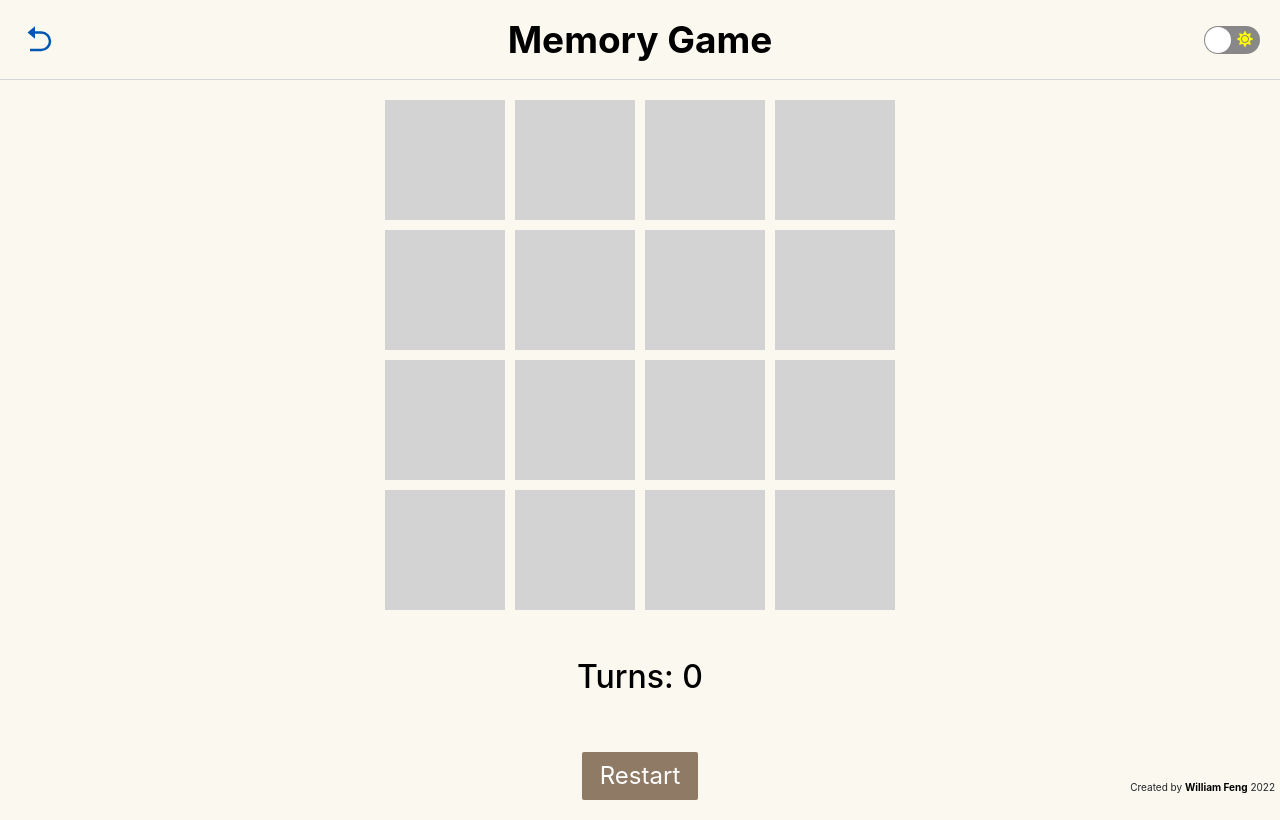
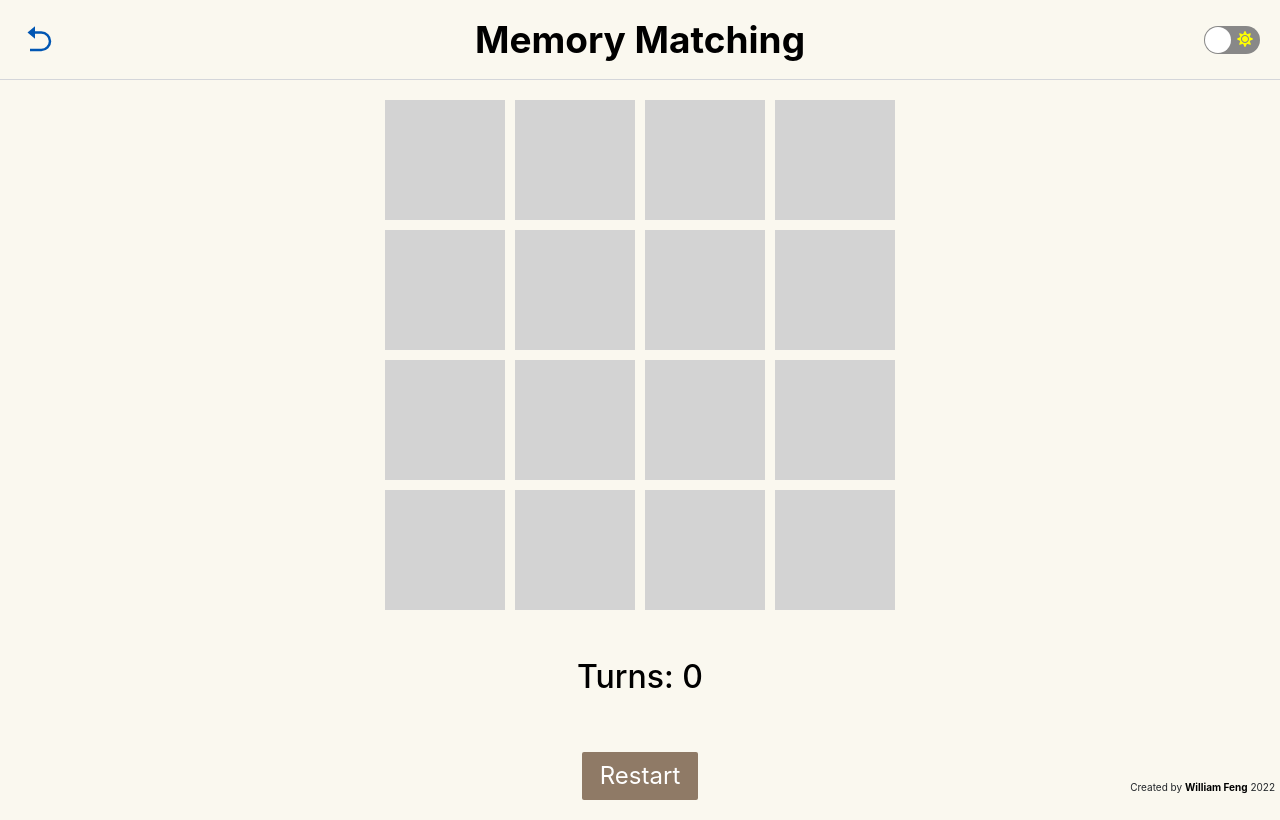
Before and after one commit to William-Feng/mini-playground, a React (Create React App) app: page /memory in a window 1280 px wide. Built offline with nearby package versions, Linux system fonts and the light colour scheme.

Commit message:
Finalise Sliding Puzzle game

```diff
--- a/src/App.js
+++ b/src/App.js
@@ -54,8 +54,18 @@ function App() {
           path="/memory"
           element={
             <ThemeContext.Provider value={{ theme, toggleTheme }}>
-              <Navbar heading="Memory Game" />
+              <Navbar heading="Memory Matching" />
               <Memory />
+              <Footer />
+            </ThemeContext.Provider>
+          }
+        />
+        <Route
+          path="/sliding"
+          element={
+            <ThemeContext.Provider value={{ theme, toggleTheme }}>
+              <Navbar heading="Sliding Puzzle" />
+              <Sliding />
               <Footer />
             </ThemeContext.Provider>
           }
@@ -70,16 +80,6 @@ function App() {
             </ThemeContext.Provider>
           }
         />
-        <Route
-          path="/sliding"
-          element={
-            <ThemeContext.Provider value={{ theme, toggleTheme }}>
-              <Navbar heading="Sliding Puzzle" />
-              <Sliding />
-              <Footer />
-            </ThemeContext.Provider>
-          }
-        />
       </Routes>
     </>
   );
--- a/src/components/home/Home.css
+++ b/src/components/home/Home.css
@@ -28,7 +28,7 @@
 
 .game {
   height: 350px;
-  width: 500px;
+  width: 400px;
   margin: 20px 25px;
   border-radius: 10px;
   display: flex;
--- a/src/components/home/Home.js
+++ b/src/components/home/Home.js
@@ -7,6 +7,8 @@ import TicTacToeLight from "./images/tic-tac-toe-light.png";
 import TicTacToeDark from "./images/tic-tac-toe-dark.png";
 import MemoryLight from "./images/memory-light.png";
 import MemoryDark from "./images/memory-dark.png";
+import SlidingLight from "./images/sliding-light.png";
+import SlidingDark from "./images/sliding-dark.png";
 import Game2048Light from "./images/2048-light.png";
 import Game2048Dark from "./images/2048-dark.png";
 import HomeHeading from "./HomeHeading";
@@ -42,11 +44,21 @@ function Home() {
         <Link to="/memory">
           <div className="game">
             {theme === "light" ? (
-              <img src={MemoryLight} alt="Memory Game" />
+              <img src={MemoryLight} alt="Memory Matching" />
             ) : (
-              <img src={MemoryDark} alt="Memory Game" />
+              <img src={MemoryDark} alt="Memory Matching" />
             )}
-            <div className="gameTitle">Memory Game</div>
+            <div className="gameTitle">Memory Matching</div>
+          </div>
+        </Link>
+        <Link to="/sliding">
+          <div className="game">
+            {theme === "light" ? (
+              <img src={SlidingLight} alt="Sliding Puzzle" />
+            ) : (
+              <img src={SlidingDark} alt="Sliding Puzzle" />
+            )}
+            <div className="gameTitle">Sliding Puzzle</div>
           </div>
         </Link>
         <Link to="/2048">
```
Also changed, not shown: src/components/home/images/sliding-dark.png (added), src/components/home/images/sliding-light.png (added).
